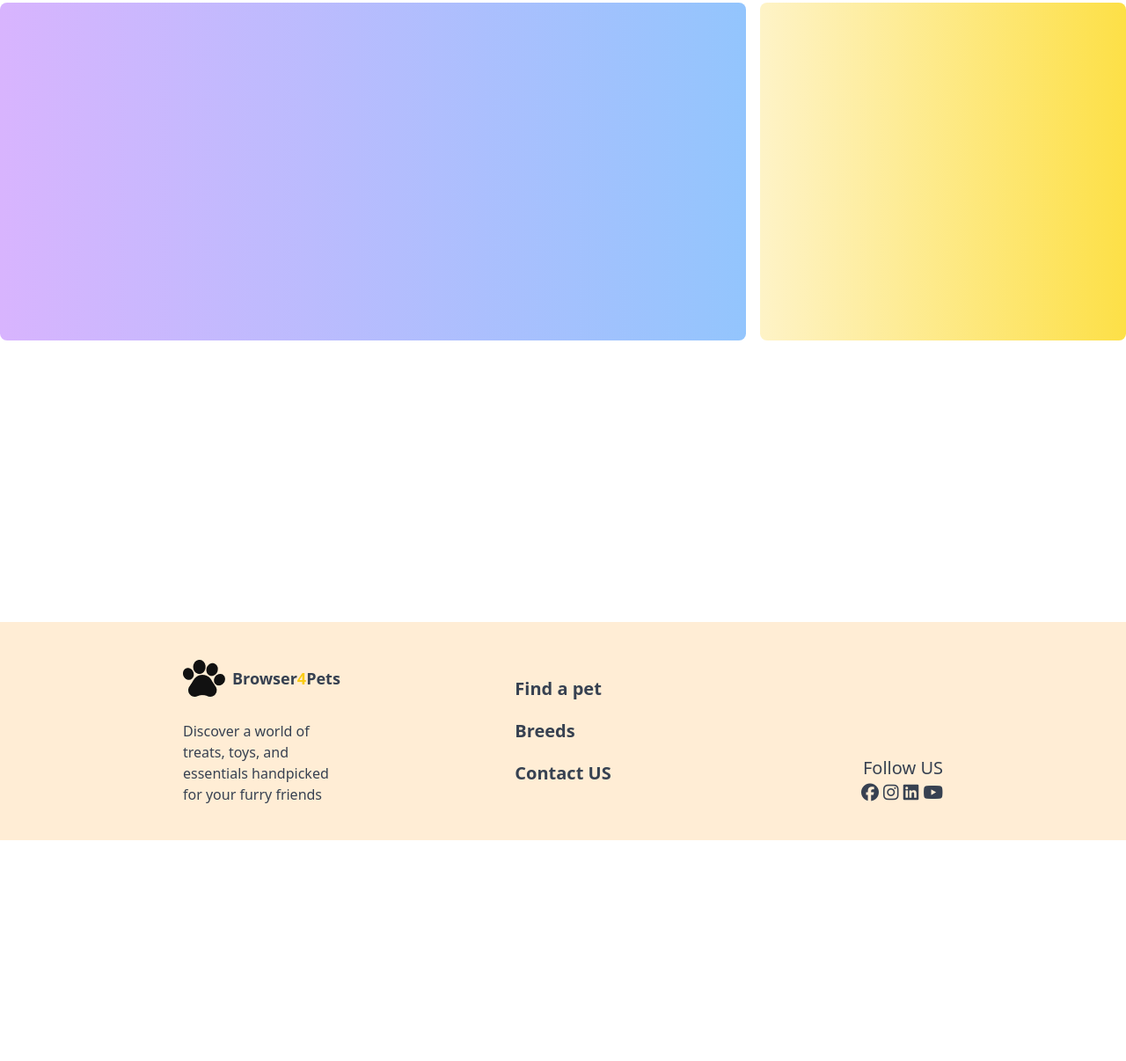
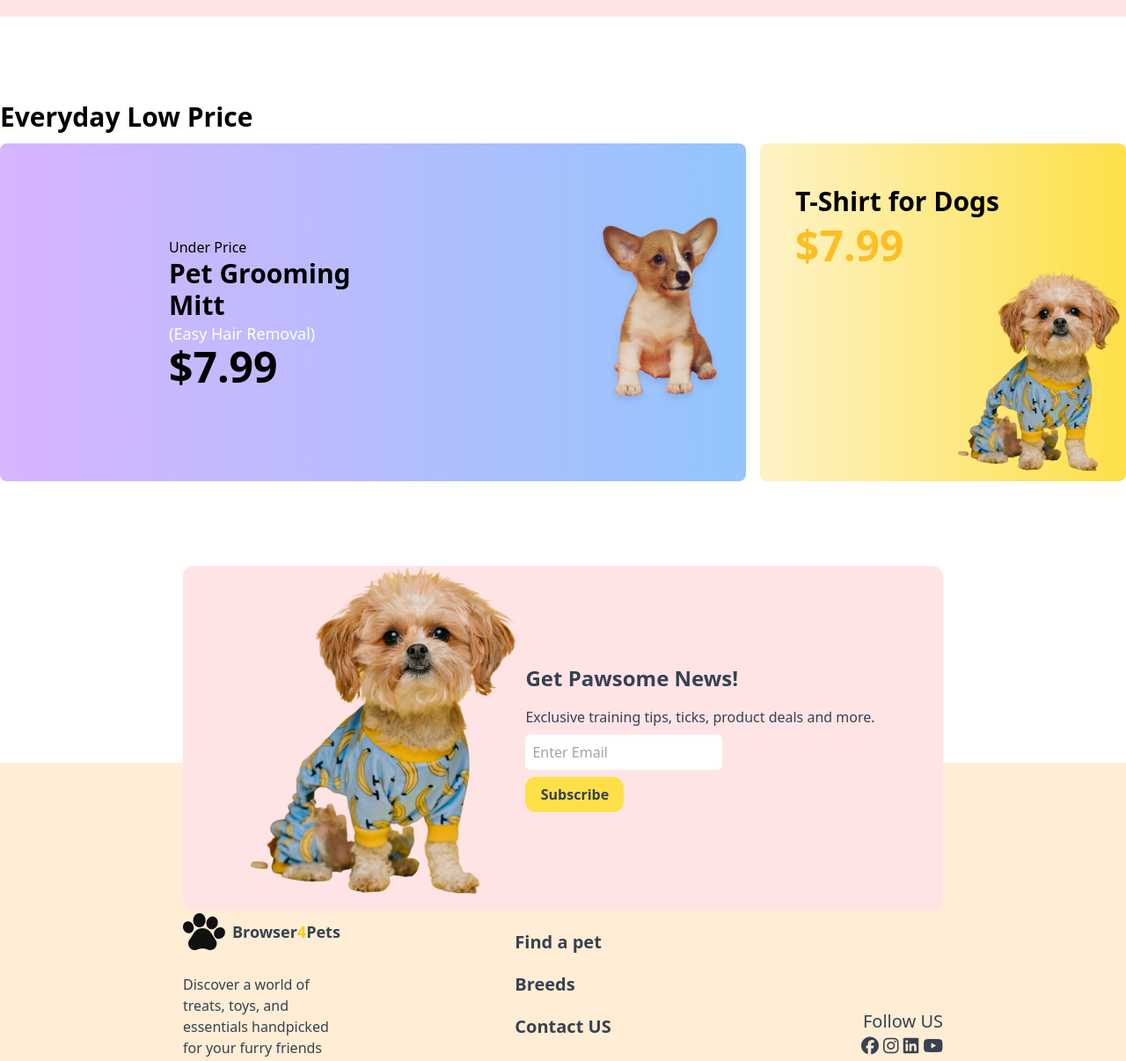
Before and after one commit to amitmondaldev/B11-A03-0001, a plain HTML site: page index.html in a window 1280 px wide. Shown: the part 1907-3113 px from the top of the page at 88% size. Before the commit the page ends 2862 px from the top, so only its background shows below. Drawn offline with nearby package versions, Linux system fonts and the light colour scheme; a web font is replaced by a local one.

Commit message:
All Section Done

```diff
--- a/index.html
+++ b/index.html
@@ -82,7 +82,7 @@
     </section>
 
     <!-- Category Section-->
-    <section class="mb-24 max-w-screen-xl mx-auto">
+    <section class="mb-24 max-w-screen-xl mx-auto py-8">
       <!-- Category Heading Section-->
       <div>
         <h1 class="text-3xl font-bold">Browse By Categories</h1>
@@ -300,11 +300,25 @@
         <h1 class="text-3xl font-bold">Everyday Low Price</h1>
       </div>
       <div class="grid grid-cols-1 gap-4 lg:grid-cols-3 w-full mt-3">
-        <div class="bg-gradient-to-r from-purple-300 to-blue-300 h-96 rounded-lg lg:col-span-2">
-
+        <div class="bg-gradient-to-r from-purple-300 to-blue-300 h-96 rounded-lg lg:col-span-2 lg:flex lg:items-center overflow-hidden">
+          <div class="p-4 lg:py-10 lg:px-48">
+            <p>Under Price</p>
+            <h1 class="text-3xl font-bold">Pet Grooming Mitt</h1>
+            <p class="text-white text-lg">(Easy Hair Removal)</p>
+            <span class="text-5xl font-bold">$7.99</span>
+          </div>
+          <div class="">
+            <img class="h-60 pb-1 right-0" src="c1-assets/cute-dog-mid.png" alt="">
+          </div>
         </div>
-        <div class="bg-gradient-to-r from-amber-100 to-yellow-300 h-96 rounded-lg lg:">
-
+        <div class="relative bg-gradient-to-r from-amber-100 to-yellow-300 h-96 rounded-lg lg:">
+          <div class="absolute right-0 bottom-0">
+            <img class="h-60" src="c1-assets/cute-pet-mid.png" alt="">
+          </div>
+          <div class="py-10 px-10 relative">
+            <h1 class="text-3xl font-bold py-2">T-Shirt for Dogs</h1>
+            <span class="text-5xl font-bold text-amber-400">$7.99</span>
+          </div>
         </div>
       </div>
     </section>
@@ -315,9 +329,25 @@
 
 
   <!-- Footer Section -->
-  <footer class="bg-orange-100 text-gray-700 py-10 px-4 md:px-16">
+  <footer class="bg-orange-100 text-gray-700 px-4 md:px-16 py-40">
+
     <div class="w-9/12 mx-auto">
 
+      <div class="bg-rose-100 rounded-xl md:flex justify-center items-center -mt-96">
+
+        <div>
+          <img src="c1-assets/cute-pet-mid.png" alt="">
+        </div>
+        <div class="text-center md:text-left">
+          <h1 class="font-bold text-2xl mb-4">Get Pawsome News!</h1>
+          <p class="mb-2">Exclusive training tips, ticks, product deals and more.</p>
+          <div class="">
+            <input class="rounded-md h-10 w-56 px-2 mb-2" type="email" placeholder="Enter Email">
+          </div>
+          <button class="bg-yellow-300 rounded-xl h-10 w-28 font-semibold">Subscribe</button>
+        </div>
+
+      </div>
 
       <!-- Links -->
       <div class="grid grid-cols-1 lg:grid-cols-3 gap-4">
```
